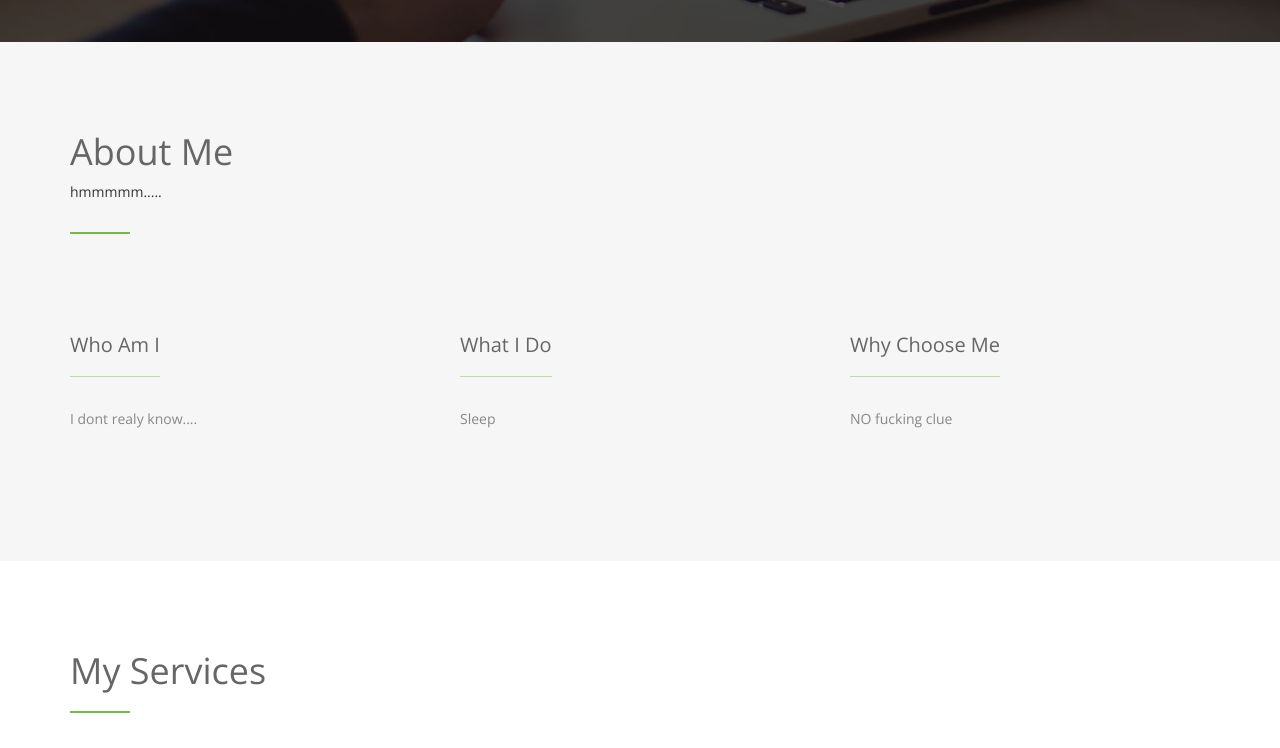
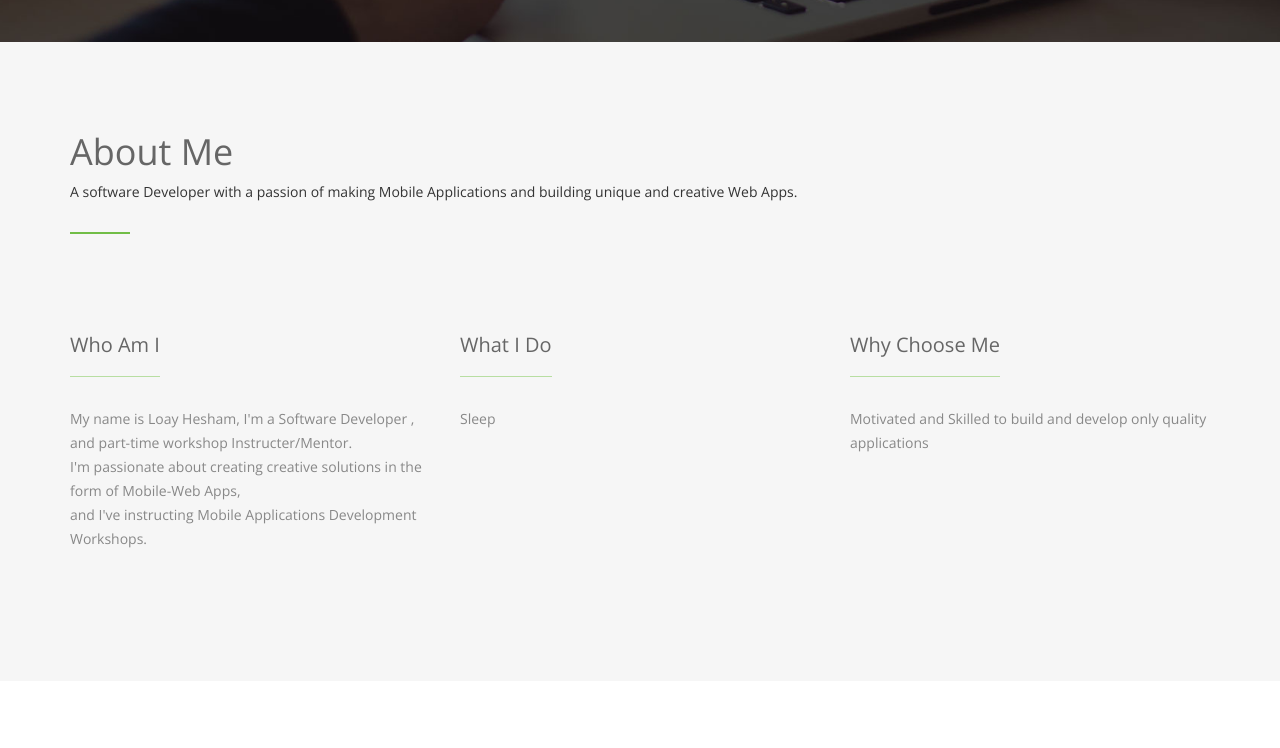
Before and after one commit to loay777/potrofolio_website, a plain HTML site: page index.html in a window 1280 px wide. Shown: the part 634-1382 px from the top of the page. Drawn offline with nearby package versions, Linux system fonts and the light colour scheme.

Commit message:
Update index.html

```diff
--- a/index.html
+++ b/index.html
@@ -72,14 +72,16 @@
   <div class="container">
     <div class="section-title">
       <h2>About Me</h2>
-        hmmmmm.....
+        A software Developer with a passion of making Mobile Applications and building unique and creative Web Apps.
       <hr>
     </div>
     <div class="space"></div>
     <div class="row">
       <div class="col-md-4">
         <h4>Who Am I</h4>
-        <p>I dont realy know....</p>
+        <p>My name is Loay Hesham, I'm a Software Developer , and part-time workshop Instructer/Mentor.
+        <br>I'm passionate about creating creative solutions in the form of Mobile-Web Apps,
+        <br>and I've instructing Mobile Applications Development Workshops.</p>
       </div>
       <div class="col-md-4">
         <h4>What I Do</h4>
@@ -87,7 +89,7 @@
       </div>
       <div class="col-md-4">
         <h4>Why Choose Me</h4>
-        <p>NO fucking clue</p>
+        <p>Motivated and Skilled to build and develop only quality applications</p>
       </div>
     </div>
   </div>
```
